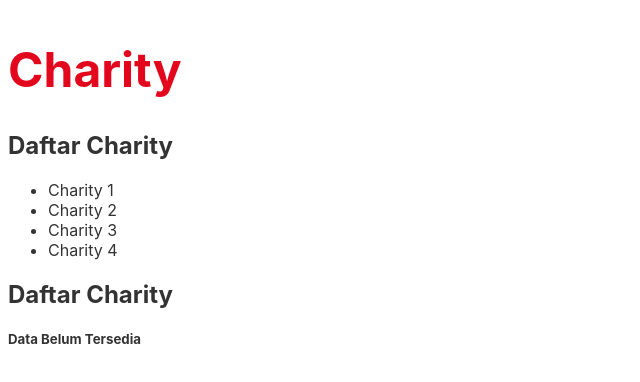
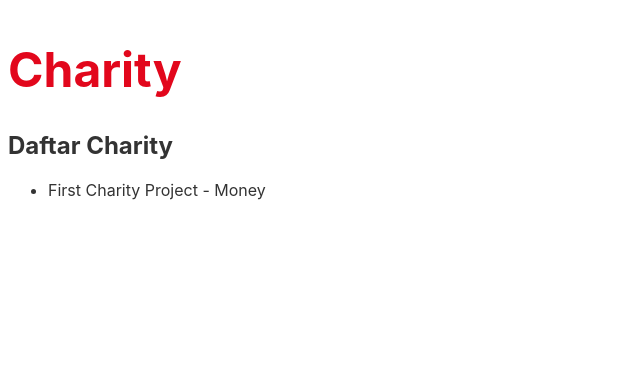
Before and after one commit to nuk3l1st/bwafunding-charity, a Svelte app: page / in a window 1280 px wide. Shown: the top 382 px of the page, without its empty margins (0-640 px from the left). Built offline with nearby package versions, Linux system fonts and the light colour scheme.

Commit message:
Menampilkan Dummy Data

```diff
--- a/src/components/CharityList.svelte
+++ b/src/components/CharityList.svelte
@@ -5,8 +5,8 @@
     <h2>Daftar Charity</h2>
     {#if charities !== undefined}
         <ul>
-            {#each charities as char }
-                <li>{char}</li>
+            {#each charities as charities }
+                <li>{charities.title} - {charities.category}</li>
             {/each}
         </ul>
     {:else}
--- /dev/null
+++ b/src/data/charities.js
@@ -0,0 +1,13 @@
+module.exports  = {
+    charities: [
+        {
+            id: 1,
+            title: 'First Charity Project',
+            category: 'Money',
+            thumbnail: 'https://live.staticflickr.com/5728/31412895946_104b4d9379_w.jpg',
+            pledged: 0,
+            target: 100000,
+            date_end: new Date('10 August 2020')
+        }
+    ]
+}
--- a/src/pages/Home.svelte
+++ b/src/pages/Home.svelte
@@ -1,8 +1,7 @@
 <script>
     import CharityList from '../components/CharityList.svelte';
-
+    import { charities } from '../data/charities.js';
     let title = "Charity";
-    let charities = ["Charity 1", "Charity 2", "Charity 3", "Charity 4"];
 </script>
 
 <style>
@@ -15,5 +14,4 @@ h1 {
 <div>
     <h1>{title}</h1>
     <CharityList {charities}/>
-    <CharityList />
 </div>
```
